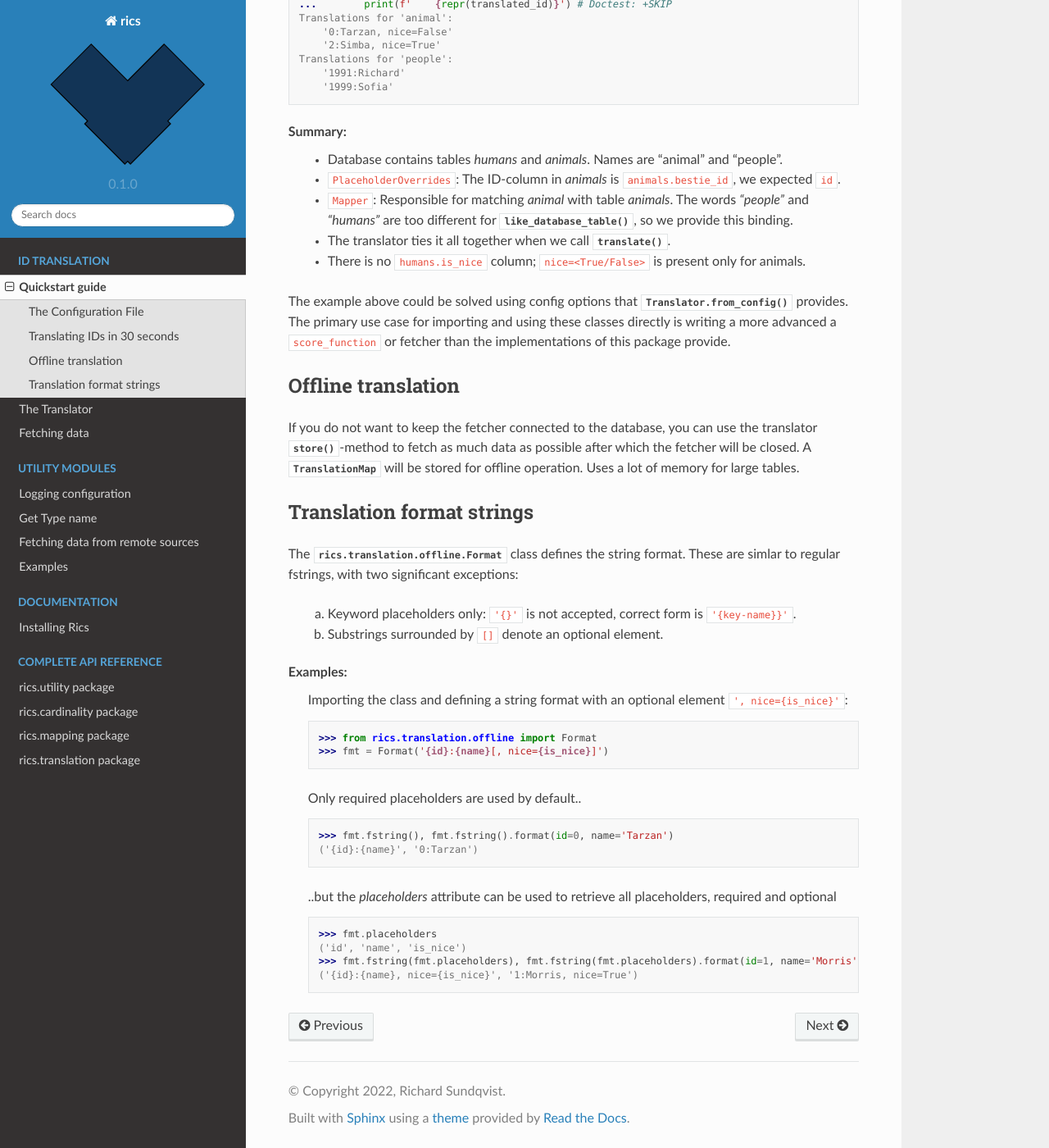
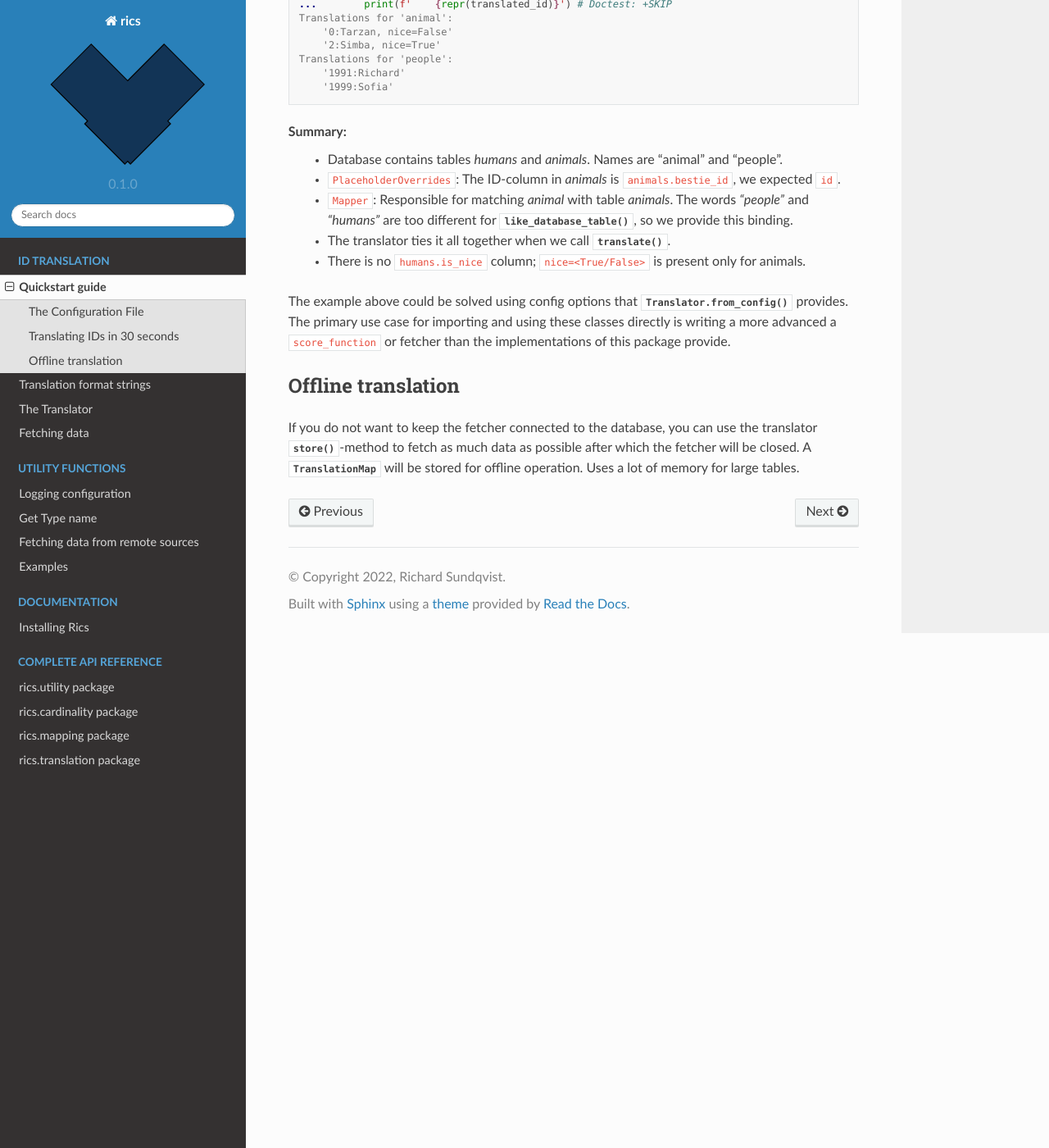
Before and after one commit to rsundqvist/rics, a Sphinx documentation site: the page built from docs/translation-quickstart.rst, in a window 1280 px wide and 1400 px high, scrolled down 1185 px. Shown: the whole window at 82% size. Built offline with Sphinx 7.4.7 and the Read the Docs theme 2.0.0, drawn with Linux system fonts in a browser that asks for light colours; pages that are not in the unit, such as notebooks, are missing from menus.

Commit message:
Documentation improvements

```diff
--- a/docs/index.rst
+++ b/docs/index.rst
@@ -7,10 +7,11 @@ My personal little ML engineering library.
    :maxdepth: 4
 
    Quickstart guide <translation-quickstart>
+   Translation format strings <translation-format>
    Translation API <translation-api>
 
 .. toctree::
-   :caption: Utility modules
+   :caption: Utility functions
    :maxdepth: 4
 
    utility
--- a/docs/translation-quickstart.rst
+++ b/docs/translation-quickstart.rst
@@ -75,33 +75,6 @@ If you do not want to keep the fetcher connected to the database, you can use th
 closed. A :class:`~rics.translation.offline.TranslationMap` will be stored for offline operation.
 Uses a lot of memory for large tables.
 
-==========================
-Translation format strings
-==========================
-The :class:`rics.translation.offline.Format` class defines the string format. These are simlar to regular fstrings, with
-two significant exceptions:
-
-    a. Keyword placeholders only: ``'{}'`` is not accepted, correct form is ``'{key-name}}'``.
-    b. Substrings surrounded by ``[]`` denote an optional element.
-
-Examples:
-    Importing the class and defining a string format with an optional element ``', nice={is_nice}'``:
-
-    >>> from rics.translation.offline import Format
-    >>> fmt = Format('{id}:{name}[, nice={is_nice}]')
-
-    Only required placeholders are used by default..
-
-    >>> fmt.fstring(), fmt.fstring().format(id=0, name='Tarzan')
-    ('{id}:{name}', '0:Tarzan')
-
-    ..but the `placeholders` attribute can be used to retrieve all placeholders, required and optional
-
-    >>> fmt.placeholders
-    ('id', 'name', 'is_nice')
-    >>> fmt.fstring(fmt.placeholders), fmt.fstring(fmt.placeholders).format(id=1, name='Morris', is_nice=True)
-    ('{id}:{name}, nice={is_nice}', '1:Morris, nice=True')
-
 .. _Translating with a SQL database:
     https://github.com/rsundqvist/rics/blob/master/jupyterlab/demo/sql-translation/SqlFetcher.ipynb
 .. _config.yaml:
--- a/docs/utility.rst
+++ b/docs/utility.rst
@@ -26,6 +26,10 @@ postprocessed data is stored.
 
 .. automethod:: rics.utility.misc.get_local_or_remote
    :noindex:
+
+.. warning::
+
+    This function is meant for manual work. There is no automatic handling of failures of any kind.
 
 ========
 Examples
```
Also changed, not shown: other parts of docs/index.rst (+1 -0 lines), docs/translation-format.rst (added, +31 -0 lines), 1 other file.
